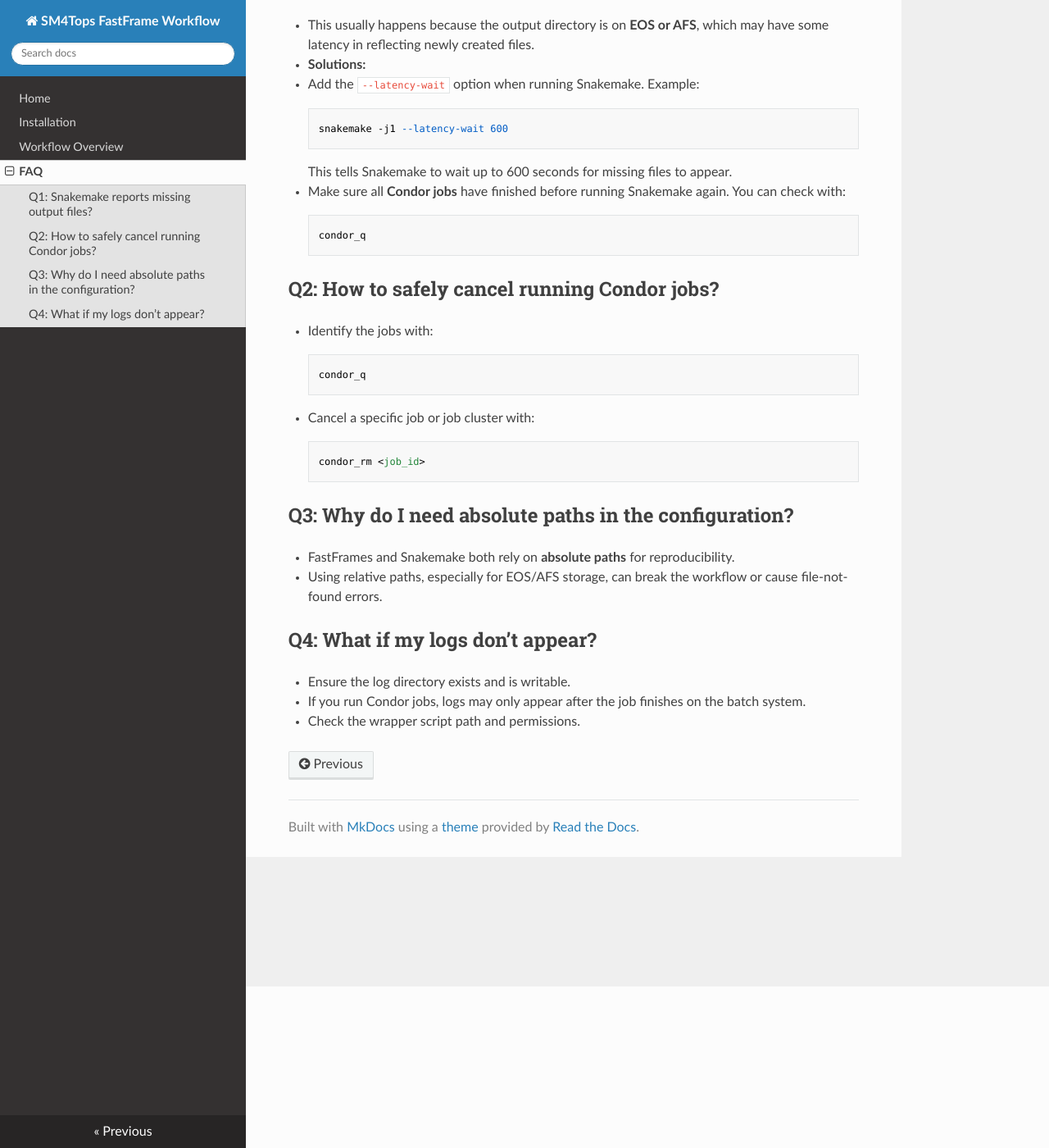
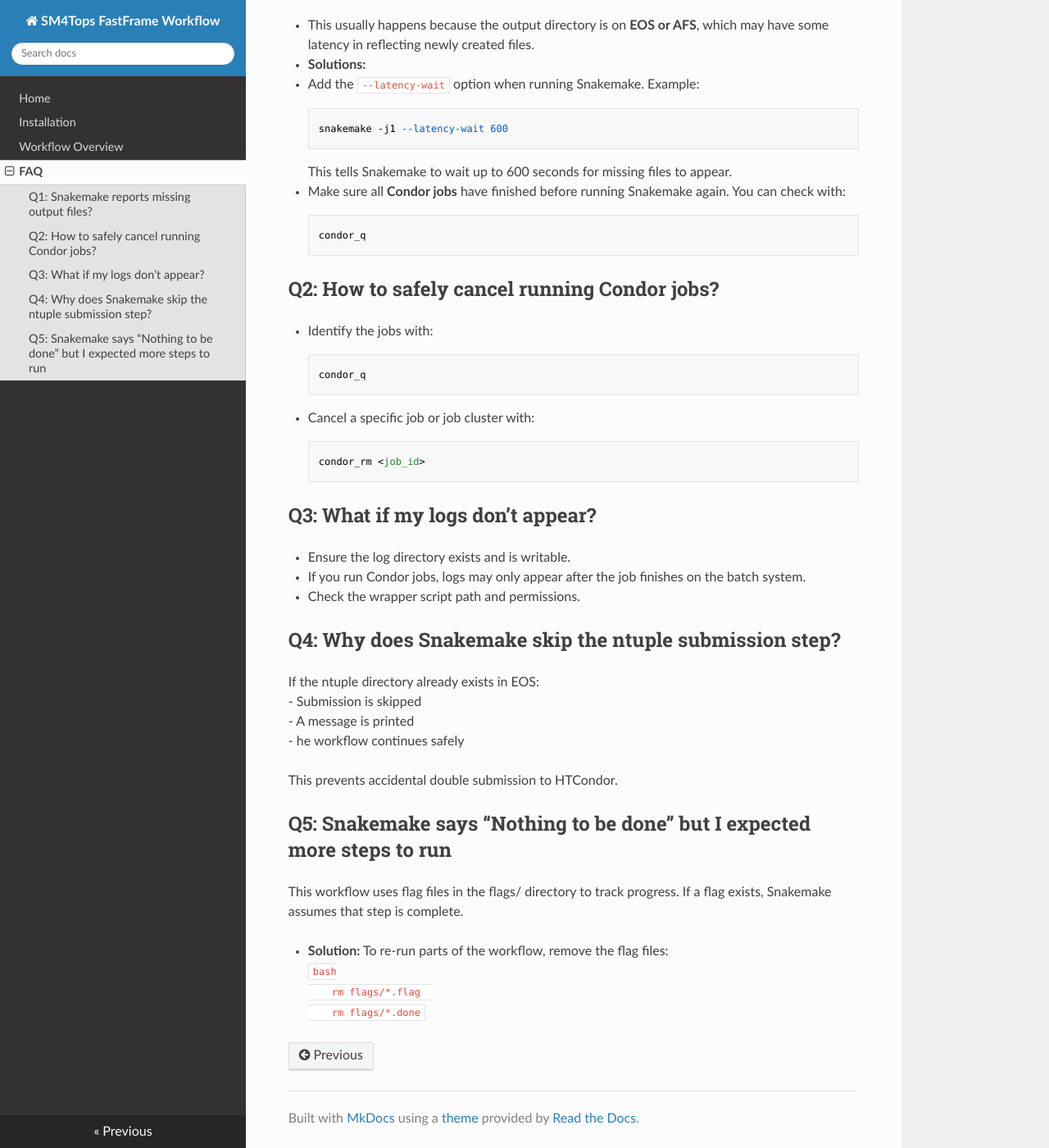
Before and after one commit to Cecilia01atlas/cmse890-finale-project, an MkDocs documentation site: the page built from docs/faq.md, in a window 1280 px wide and 1400 px high, scrolled down 197 px. Shown: the whole window at 82% size. Built offline with MkDocs 1.6.1, drawn with Linux system fonts in a browser that asks for light colours; nearby versions of some CDN libraries.

Commit message:
Fixing some last details

````diff
--- a/docs/faq.md
+++ b/docs/faq.md
@@ -26,13 +26,27 @@
     condor_rm <job_id>
     ```
 
-## Q3: Why do I need absolute paths in the configuration?
-
-- FastFrames and Snakemake both rely on **absolute paths** for reproducibility.
-- Using relative paths, especially for EOS/AFS storage, can break the workflow or cause file-not-found errors.
-
-## Q4: What if my logs don’t appear?
+## Q3: What if my logs don’t appear?
 
 - Ensure the log directory exists and is writable.
 - If you run Condor jobs, logs may only appear after the job finishes on the batch system.
 - Check the wrapper script path and permissions.
+
+## Q4: Why does Snakemake skip the ntuple submission step?
+
+If the ntuple directory already exists in EOS:
+- Submission is skipped
+- A message is printed
+- he workflow continues safely
+
+This prevents accidental double submission to HTCondor.
+
+## Q5: Snakemake says “Nothing to be done” but I expected more steps to run
+This workflow uses flag files in the flags/ directory to track progress. If a flag exists, Snakemake assumes that step is complete.
+
+- **Solution:**
+To re-run parts of the workflow, remove the flag files:
+```bash
+    rm flags/*.flag
+    rm flags/*.done
+    ```
````
Also changed, not shown: docs/index.md (+1 -1 lines), docs/workflow.md (+1 -0 lines), 4 other files.
